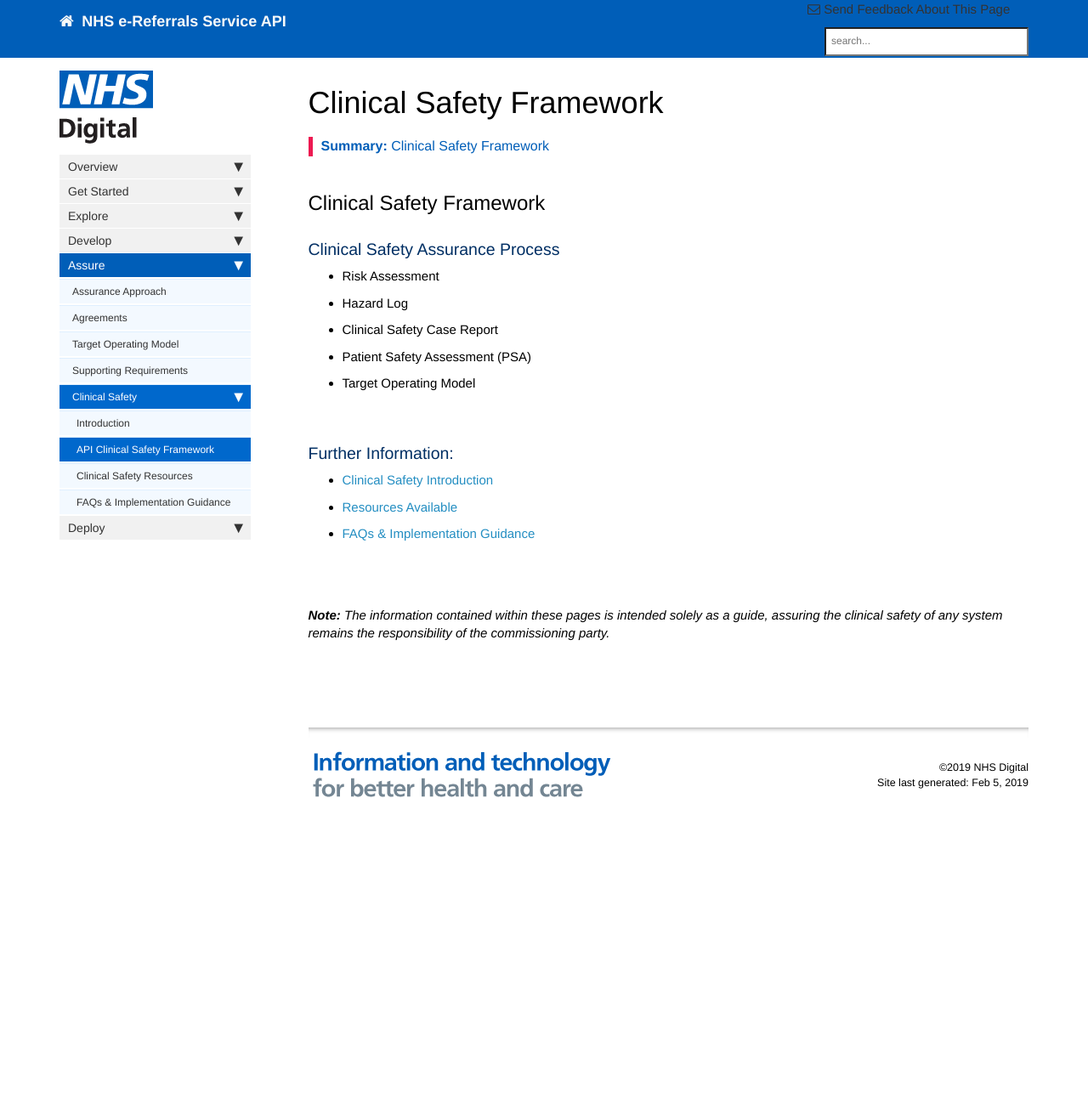
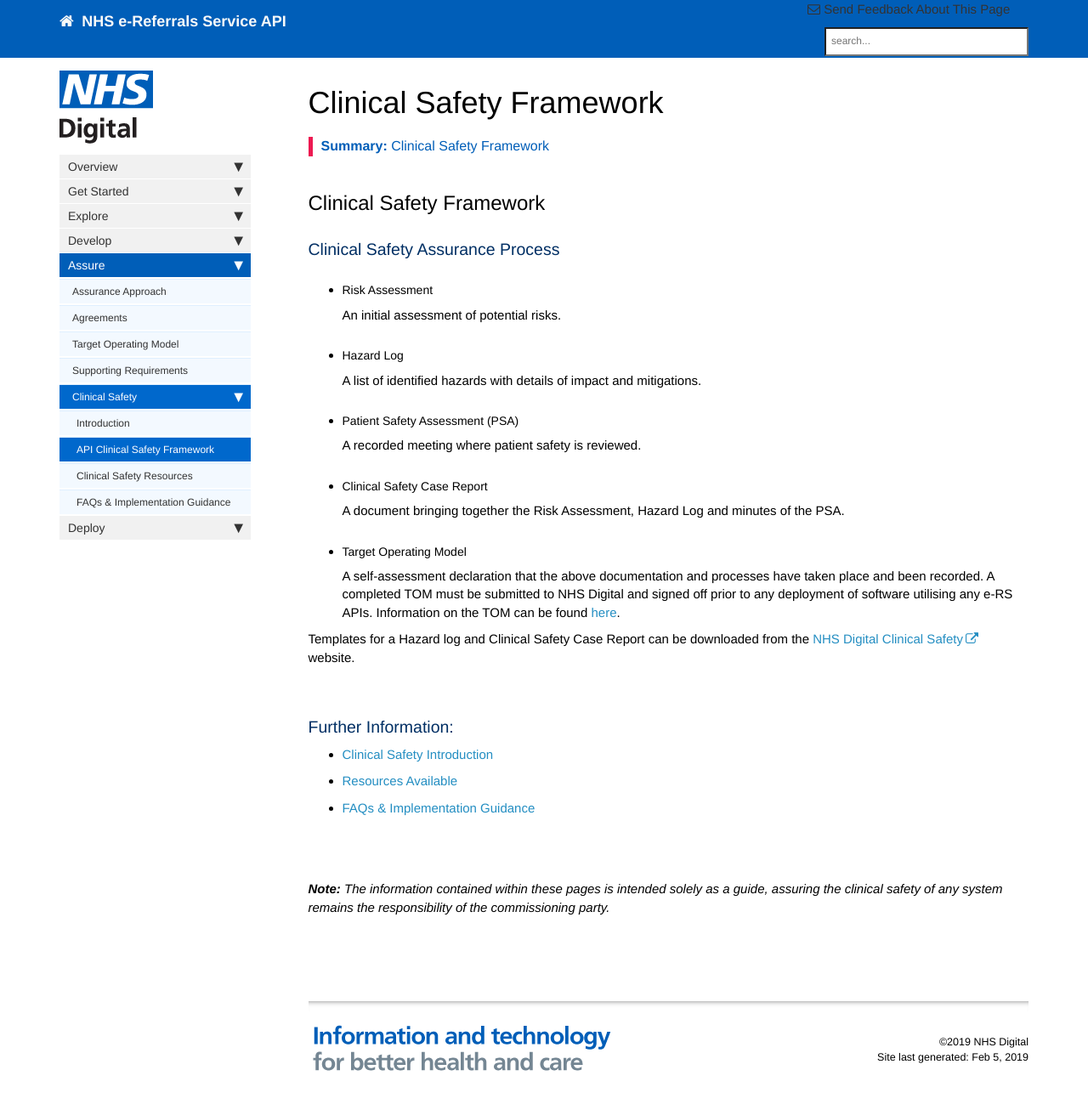
Before and after one commit to nhsconnect/digital-referrals, a Jekyll site: the page built from pages/assure/clinical_safety/clinical_safety_framework.md, in a window 1280 px wide and 1322 px high. Shown: the top 1299 px of the window at 85% size. Built offline with Jekyll 4.4.1, drawn with Linux system fonts in a browser that asks for light colours; nearby versions of some CDN libraries; comment, search, counter and statistics services are not loaded.

Commit message:
Minor content edits and link corrections
Edits to Clinical Safety section only

```diff
--- a/pages/assure/clinical_safety/clinical_safety_framework.md
+++ b/pages/assure/clinical_safety/clinical_safety_framework.md
@@ -10,18 +10,25 @@ summary: "Clinical Safety Framework"
 ## Clinical Safety Framework
 
 ### Clinical Safety Assurance Process
-- Risk Assessment
-- Hazard Log
-- Clinical Safety Case Report
-- Patient Safety Assessment (PSA)
-- Target Operating Model
+- ##### Risk Assessment
+  An initial assessment of potential risks.
+- ##### Hazard Log
+  A list of identified hazards with details of impact and mitigations.
+- ##### Patient Safety Assessment (PSA)
+  A recorded meeting where patient safety is reviewed.
+- ##### Clinical Safety Case Report
+  A document bringing together the Risk Assessment, Hazard Log and minutes of the PSA.
+- ##### Target Operating Model
+  A self-assessment declaration that the above documentation and processes have taken place and been recorded. A completed TOM must be submitted to NHS Digital and signed off prior to any deployment of software utilising any e-RS APIs. Information on the TOM can be found [here](assure_tom.html).
+
+Templates for a Hazard log and Clinical Safety Case Report can be downloaded from the [NHS Digital Clinical Safety](https://digital.nhs.uk/services/solution-assurance/the-clinical-safety-team/clinical-safety-documentation#clinical-risk-management) website.
 
 <br>
 
 ### Further Information:
-- [Clinical Safety Introduction](/clinical_safety_intro.html)
-- [Resources Available](/clinical_safety_resources.html)
-- [FAQs & Implementation Guidance](/clinical_safety_faqs.html)
+- [Clinical Safety Introduction](clinical_safety_intro.html)
+- [Resources Available](clinical_safety_resources.html)
+- [FAQs & Implementation Guidance](clinical_safety_faqs.html)
 
 <br>
 <br>
```
Also changed, not shown: pages/assure/clinical_safety/clinical_safety_faqs.md (+3 -3 lines), pages/assure/clinical_safety/clinical_safety_intro.md (+3 -3 lines), pages/assure/clinical_safety/clinical_safety_resources.md (+17 -12 lines), images/assure/roles_responsibilities.png.
